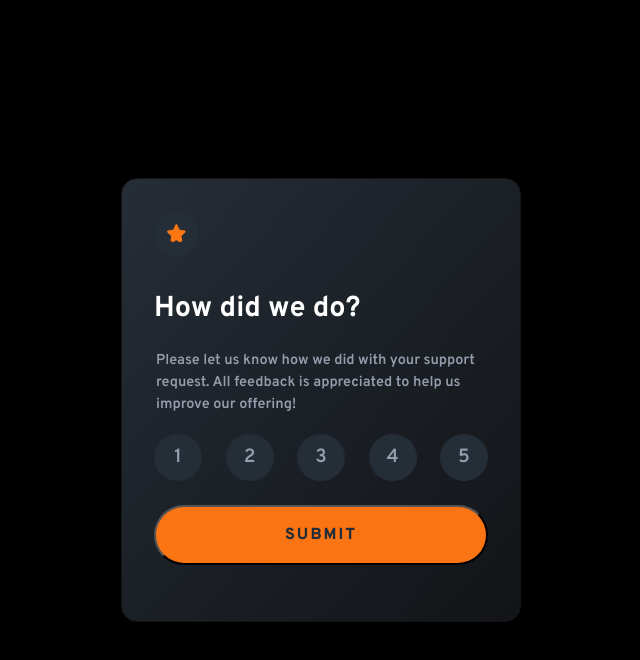
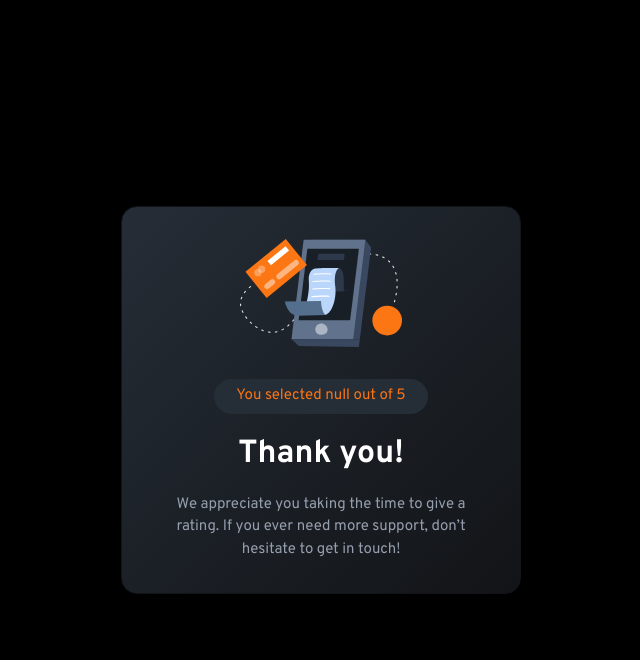
Before and after one commit to gilotin/Interactive-rating-component, a plain HTML site: page index.html in a window 1280 px wide. Both pictures are taken after a click on the button "SUBMIT". Shown: the whole page, without its empty margins (319-959 px from the left). Drawn offline with Linux system fonts and the light colour scheme.

Commit message:
feat: added the rating logic

```diff
--- a/index.html
+++ b/index.html
@@ -23,7 +23,7 @@
 
             <h1 class="rating-card__header">How did we do?</h1>
 
-            <form class="rating-card__form" action="/submit-rating" method="post">
+            <form class="rating-card__form" action="" method="post">
                 <legend class="rating-card__form-legend">
                     Please let us know how we did with your support request. All feedback is
                     appreciated to help us improve our offering!
--- a/index.js
+++ b/index.js
@@ -1,5 +1,16 @@
-const button = document.querySelector(".rating-card__form-button");
+const form = document.querySelector(".rating-card__form");
+const ratingCard = document.querySelector(".rating-card");
+const resultCard = document.querySelector(".result-card");
+const result = document.querySelector(".result-card__paragraph");
 
-button.addEventListener("click", (e) => {
+form.addEventListener("submit", (e) => {
     e.preventDefault();
+
+    const formData = new FormData(e.target);
+    const rating = formData.get("rating");
+
+    ratingCard.classList.add("hidden");
+    resultCard.classList.remove("hidden");
+
+    result.textContent = `You selected ${rating} out of 5`;
 });
--- a/style.css
+++ b/style.css
@@ -10,13 +10,13 @@
 }
 
 body {
-    height: 100vh;
-    display: flex;
-    justify-content: center;
     align-items: center;
-    margin: 0;
     background-color: black;
     color: var(--Light-Grey);
+    display: flex;
+    height: 100vh;
+    justify-content: center;
+    margin: 0;
 }
 
 
@@ -28,21 +28,21 @@ body {
 }
 
 .wrapper {
+    background: linear-gradient(to bottom right, var(--Dark-Blue), var(--Very-Dark-Blue));
+    border-radius: 1rem;
     border: 1px solid var(--Very-Dark-Blue);
-    background: linear-gradient(to bottom right, var(--Dark-Blue), var(--Very-Dark-Blue));
     max-width: 400px;
+    padding: 2rem;
     width: 90%;
-    padding: 2rem;
-    border-radius: 1rem;
 }
 
 .rating-card__image {
     background-color: var(--Dark-Blue);
     border-radius: 100%;
+    height: 45px;
+    margin-bottom: 2rem;
     padding: .8rem;
     width: 45px;
-    height: 45px;
-    margin-bottom: 2rem;
 }
 
 .rating-card__header {
@@ -65,15 +65,15 @@ body {
 }
 
 .rating-card__form-label {
-    width: 3rem;
-    font-size: 1.2rem;
-    border: 1px solid var(--Dark-Blue);
     background-color: var(--Dark-Blue);
     border-radius: 50%;
+    border: 1px solid var(--Dark-Blue);
+    color: var(--Light-Grey);
+    font-size: 1.2rem;
+    font-weight: 600;
     padding: .5rem;
     text-align: center;
-    font-weight: 600;
-    color: var(--Light-Grey);
+    width: 3rem;
 }
 
 .rating-card__form-label:hover {
@@ -92,15 +92,16 @@ body {
 }
 
 .rating-card__form-button {
+    background-color: var(--Orange);
+    border-radius: 2rem;
+    border: 1px solid var(--Dark-Blue);
+    color: var(--Dark-Blue);
+    font-weight: 800;
+    letter-spacing: 2px;
     margin: 1.5rem 0;
     padding: 1rem 2rem;
+    text-transform: uppercase;
     width: 100%;
-    border-radius: 2rem;
-    color: var(--Dark-Blue);
-    text-transform: uppercase;
-    font-weight: 800;
-    letter-spacing: 2px;
-    background-color: var(--Orange);
 }
 
 .rating-card__form-button:hover {
@@ -112,10 +113,10 @@ body {
 /* Result Card */
 
 .result-card {
-    text-align: center;
+    align-items: center;
     display: flex;
     flex-direction: column;
-    align-items: center;
+    text-align: center;
 }
 
 .result-card__image {
@@ -124,10 +125,10 @@ body {
 }
 
 .result-card__paragraph {
+    background-color: var(--Dark-Blue);
+    border-radius: 2rem;
     color: var(--Orange);
-    background-color: var(--Dark-Blue);
-    padding: .8rem;
-    border-radius: 2rem;
+    padding: .4rem 1.4rem;
 }
 
 .result-card__header {
```
